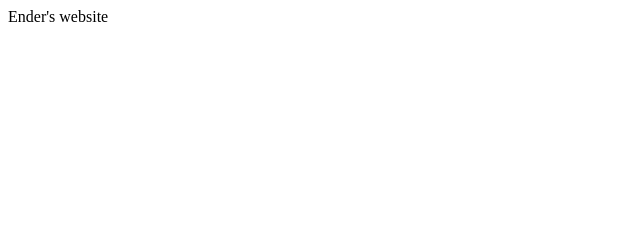
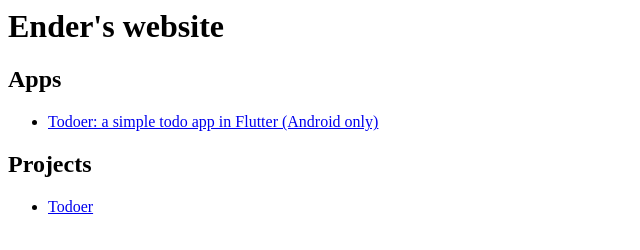
Before and after one commit to EnderNight/EnderNight.github.io, a plain HTML site: page index.html in a window 1280 px wide. Shown: the whole page, without its empty margins (0-640 px from the left). Drawn offline with Linux system fonts and the light colour scheme.

Commit message:
Added projects and apps

```diff
--- a/index.html
+++ b/index.html
@@ -1 +1,11 @@
-Ender's website
+<h1>Ender's website</h1>
+
+<h2>Apps</h2>
+<ul>
+	<li><a href="https://github.com/EnderNight/Todoer/releases/download/todoer-v0.2.0-alpha/todoer-v0.2.0-alpha.apk" download>Todoer: a simple todo app in Flutter (Android only)</a></li>
+</ul>
+
+<h2>Projects</h2>
+<ul>
+	<li><a href="https://github.com/EnderNight/Todoer">Todoer</a></li>
+</ul>
```
